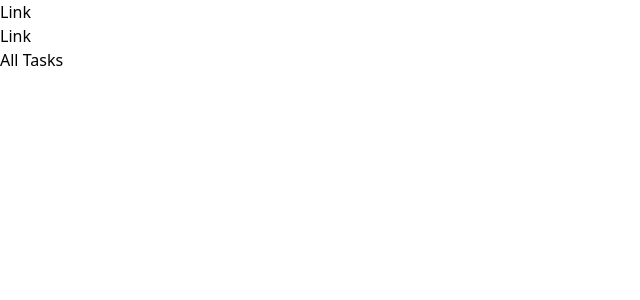
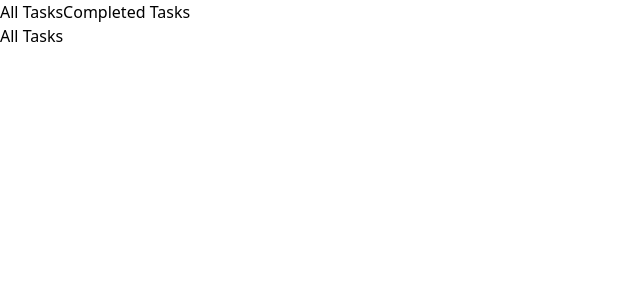
Before and after one commit to alonzojoe/task-manager, a Vue app: page / in a window 1280 px wide. Shown: the top 300 px of the page, without its empty margins (0-640 px from the left). Built offline with nearby package versions, Linux system fonts and the light colour scheme; the HTML template or start-up script is replaced by a standard one.

Commit message:
feat: create new helper function for localStorage

```diff
--- a/src/layout/AppLayout.vue
+++ b/src/layout/AppLayout.vue
@@ -1,7 +1,7 @@
 <template>
     <div>
-        <h2>Link</h2>
-        <h2>Link</h2>
+        <router-link to="/">All Tasks</router-link>
+        <router-link to="/completed">Completed Tasks</router-link>
         <div>
             <router-view />
         </div>
--- /dev/null
+++ b/src/libs/utils.js
@@ -0,0 +1,9 @@
+export const getLocalStorage = (key) => {
+  const storedItem = localStorage.getItem(key);
+  if (storedItem) return JSON.parse(storedItem);
+};
+
+export const setLocalStorage = (key, item) => {
+  const formattedItem = JSON.stringify(item);
+  localStorage.setItem(key, formattedItem);
+};
```
